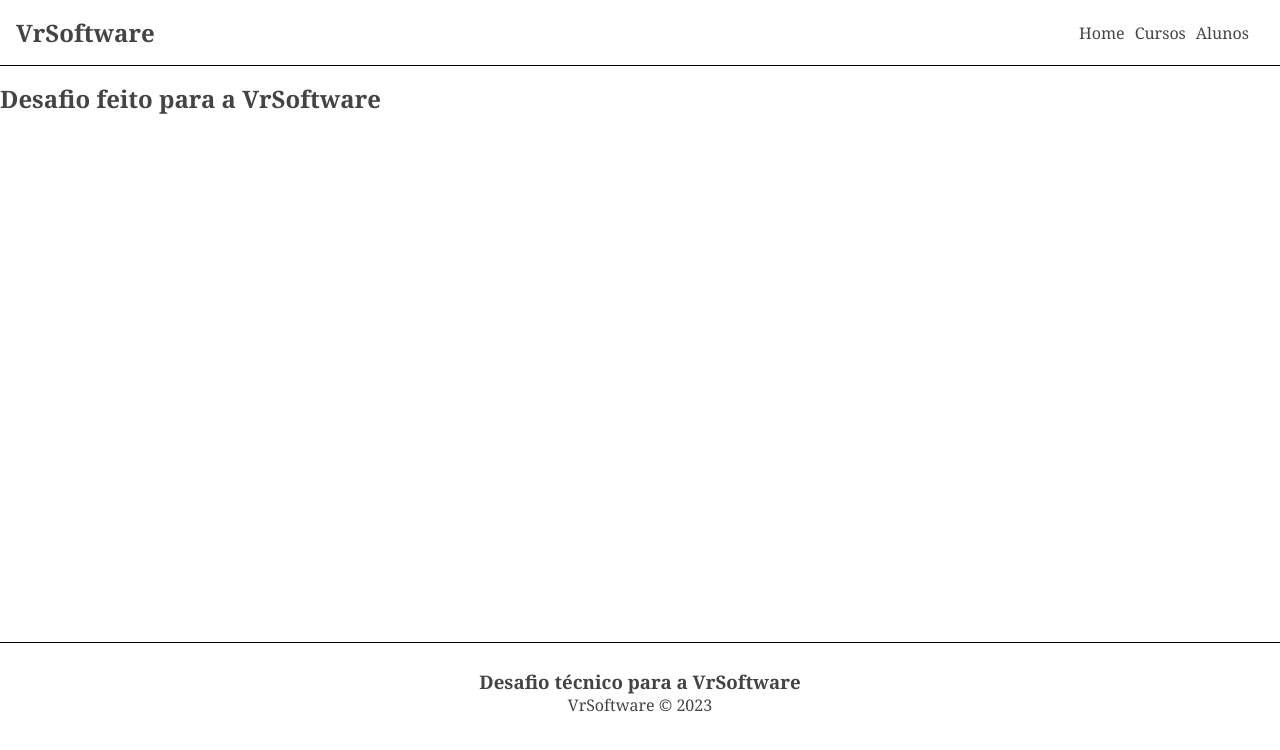
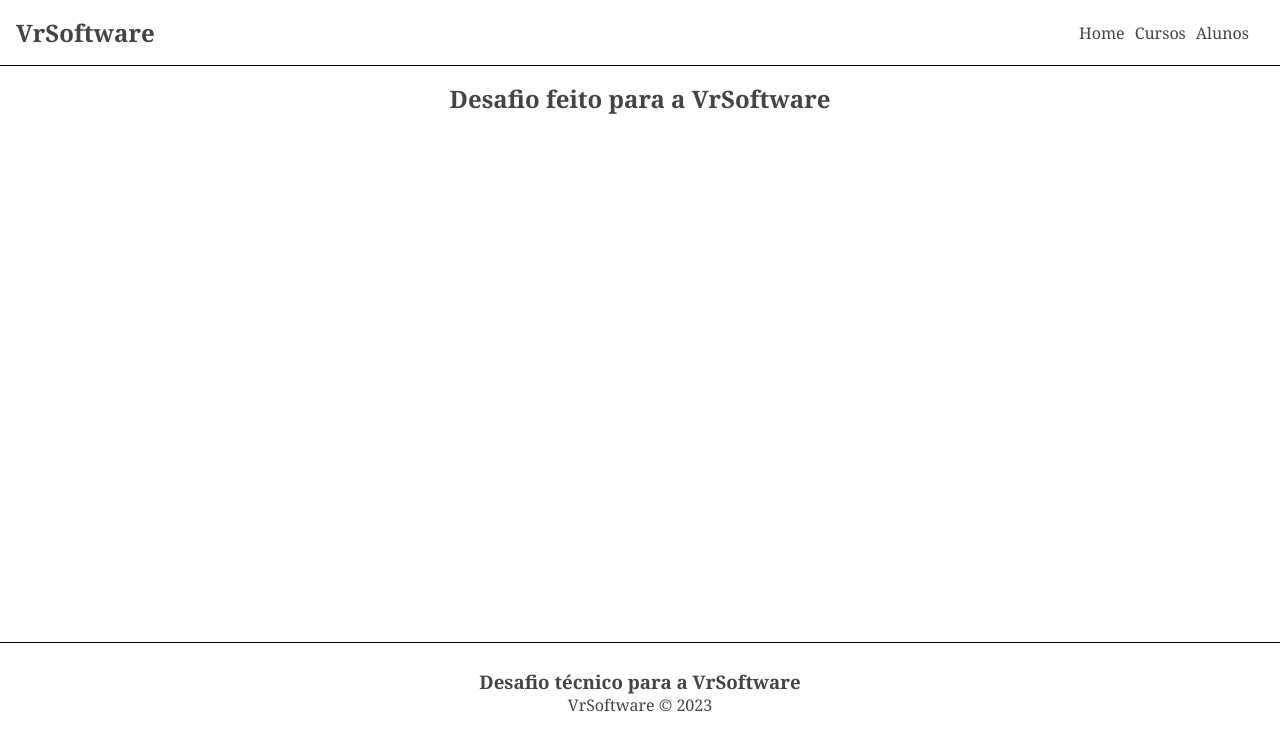
Before and after one commit to nando-castro/desafio-tecnico-vrsoftware, an Angular app in the folder app-front-angular/: page / in a window 1280 px wide. Shown: the top 750 px of the page. Built offline with nearby package versions, Linux system fonts and the light colour scheme.

Commit message:
feat: implemented css in home and footer components

```diff
--- a/app-front-angular/src/app/components/footer/footer.component.css
+++ b/app-front-angular/src/app/components/footer/footer.component.css
@@ -5,4 +5,5 @@ footer {
   align-items: center;
   justify-content: center;
   height: 100px;
+  text-align: center;
 }
--- a/app-front-angular/src/app/components/pages/home/home.component.css
+++ b/app-front-angular/src/app/components/pages/home/home.component.css
@@ -0,0 +1,3 @@
+h2 {
+  text-align: center;
+}
```
